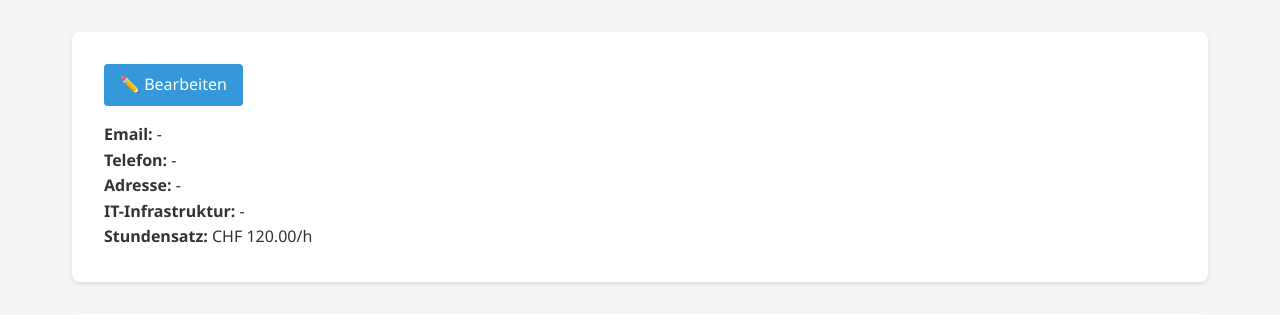
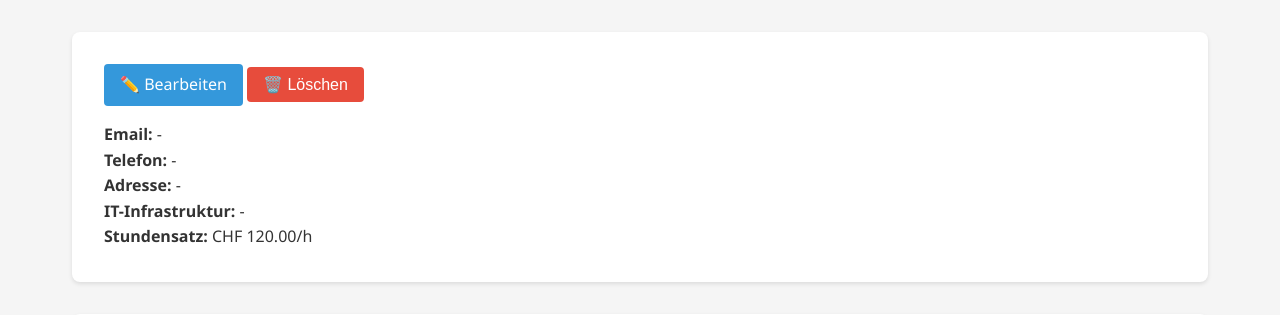
Before and after one commit to sasilanz/Rapporte, a Flask app: page /kunden/1 in a window 1280 px wide. Shown: the part 70-385 px from the top of the page. Run offline with Flask 3, Linux system fonts and the light colour scheme; data that the repository does not hold is empty.

Commit message:
Löschfunktion für Kunden und Login-Daten
- Route /kunden/<id>/loeschen (löscht auch zugehörige Login-Daten und Rapporte)
- Route /login-daten/<id>/loeschen
- Lösch-Buttons mit Bestätigungsdialog in Kundendetailansicht
- CSS-Klassen btn-danger und btn-small

Co-Authored-By: Claude Opus 4.5 <noreply@anthropic.com>

```diff
--- a/app/main.py
+++ b/app/main.py
@@ -253,6 +253,29 @@ def login_bearbeiten(login_id):
     kunde = db.execute('SELECT * FROM kunden WHERE id = ?', (login['kunde_id'],)).fetchone()
     return render_template('login_form.html', kunde=kunde, login=login, edit_mode=True)
 
+@app.route('/login-daten/<int:login_id>/loeschen', methods=['POST'])
+@auth.login_required
+def login_loeschen(login_id):
+    """Login-Daten löschen"""
+    db = get_db()
+    login = db.execute('SELECT kunde_id FROM login_daten WHERE id = ?', (login_id,)).fetchone()
+    kunde_id = login['kunde_id']
+    db.execute('DELETE FROM login_daten WHERE id = ?', (login_id,))
+    db.commit()
+    return redirect(url_for('kunde_detail', kunde_id=kunde_id))
+
+@app.route('/kunden/<int:kunde_id>/loeschen', methods=['POST'])
+@auth.login_required
+def kunde_loeschen(kunde_id):
+    """Kunde und alle zugehörigen Daten löschen"""
+    db = get_db()
+    # Lösche zuerst abhängige Daten
+    db.execute('DELETE FROM login_daten WHERE kunde_id = ?', (kunde_id,))
+    db.execute('DELETE FROM rapporte WHERE kunde_id = ?', (kunde_id,))
+    db.execute('DELETE FROM kunden WHERE id = ?', (kunde_id,))
+    db.commit()
+    return redirect(url_for('kunden_liste'))
+
 @app.route('/export/csv')
 @auth.login_required
 def export_csv():
--- a/app/templates/base.html
+++ b/app/templates/base.html
@@ -54,6 +54,9 @@
         .btn:hover { background: #2980b9; }
         .btn-success { background: #27ae60; }
         .btn-success:hover { background: #229954; }
+        .btn-danger { background: #e74c3c; }
+        .btn-danger:hover { background: #c0392b; }
+        .btn-small { padding: 0.25rem 0.5rem; font-size: 0.875rem; }
         table {
             width: 100%;
             border-collapse: collapse;
--- a/app/templates/kunde_detail.html
+++ b/app/templates/kunde_detail.html
@@ -6,6 +6,9 @@
 <div class="card">
     <h2>{{ kunde.name }}</h2>
     <a href="/kunden/{{ kunde.id }}/bearbeiten" class="btn" style="margin-bottom: 1rem;">✏️ Bearbeiten</a>
+    <form action="/kunden/{{ kunde.id }}/loeschen" method="POST" style="display: inline;">
+        <button type="submit" class="btn btn-danger" onclick="return confirm('Kunde und alle zugehörigen Login-Daten und Rapporte wirklich löschen?')">🗑️ Löschen</button>
+    </form>
     <p><strong>Email:</strong> {{ kunde.email or '-' }}</p>
     <p><strong>Telefon:</strong> {{ kunde.telefon or '-' }}</p>
     <p><strong>Adresse:</strong> {{ kunde.adresse or '-' }}</p>
@@ -35,7 +38,12 @@
                 <td>{{ login.beschreibung or '-' }}</td>
                 <td>{{ login.username or '-' }}</td>
                 <td>{{ login.passwort or '-' }}</td>
-                <td><a href="/login-daten/{{ login.id }}/bearbeiten" class="btn btn-small">✏️</a></td>
+                <td>
+                    <a href="/login-daten/{{ login.id }}/bearbeiten" class="btn btn-small">✏️</a>
+                    <form action="/login-daten/{{ login.id }}/loeschen" method="POST" style="display: inline;">
+                        <button type="submit" class="btn btn-small btn-danger" onclick="return confirm('Login-Daten wirklich löschen?')">🗑️</button>
+                    </form>
+                </td>
             </tr>
             {% endfor %}
         </tbody>
```
